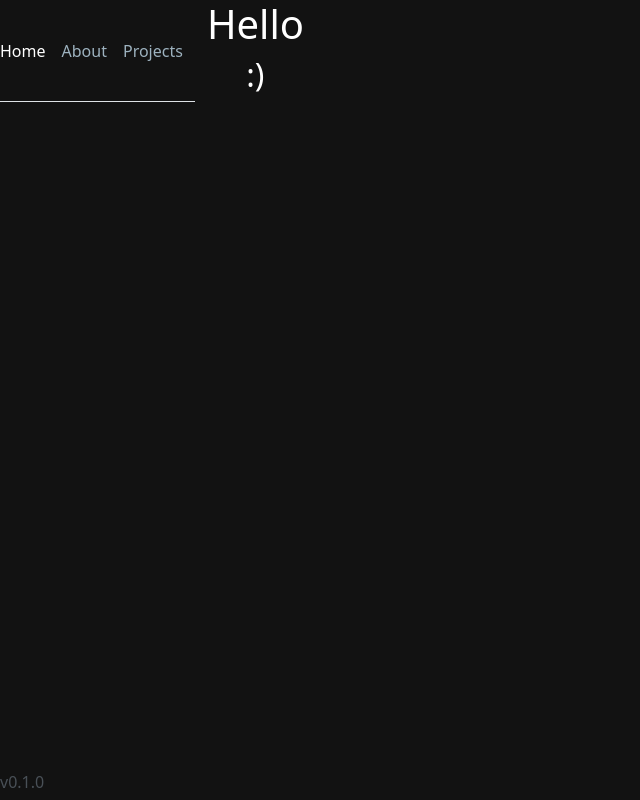
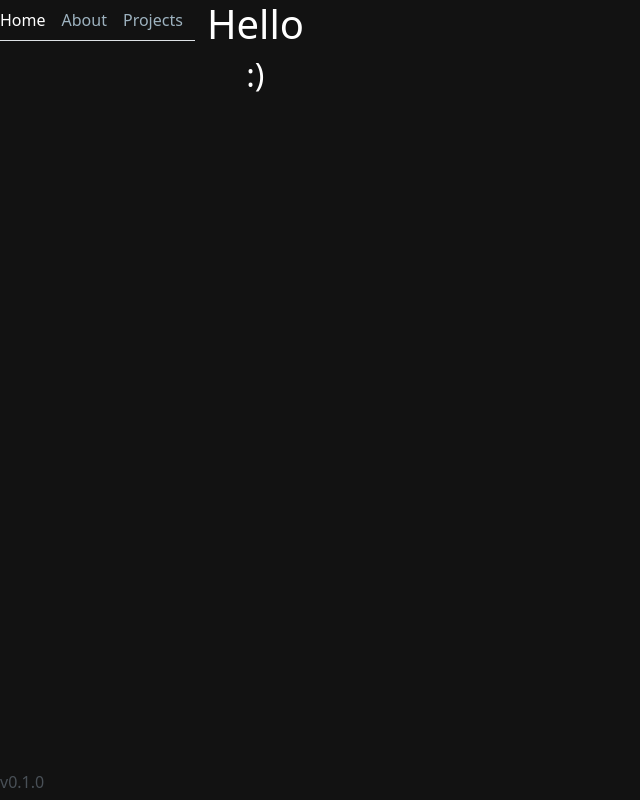
Before and after one commit to Dittiya/dittiya.github.io, a Vue app: page / in a window 1280 px wide. Shown: the whole page, without its empty margins (0-640 px from the left). Built offline with nearby package versions, Linux system fonts and the light colour scheme.

Commit message:
added navbar

```diff
--- a/src/components/NavigationBar.vue
+++ b/src/components/NavigationBar.vue
@@ -1,22 +1,33 @@
+<script setup>
+import { RouterLink } from 'vue-router';
+</script>
+
 <template>
-	<nav class="navbar navbar-expand-lg border-bottom border-bottom-dark">
-		<div class="container-fluid nav nav-underline justify-content-end">
-			<RouterLink to="/" active-class="text-white" class="nav-item link-underline link-underline-opacity-0">Home</RouterLink>
-			<RouterLink to="/about" active-class="text-white" class="nav-item link-underline link-underline-opacity-0">About</RouterLink>
-			<RouterLink to="/projects" active-class="text-white" class="nav-item link-underline link-underline-opacity-0">Projects</RouterLink>
-		</div>
-	</nav>
+	<header class="position-relative top-0 start-0 end-0">
+		<nav class="navbar navbar-expand-lg border-bottom border-bottom-dark">
+			<div class="container-fluid nav nav-underline justify-content-end">
+				<RouterLink to="/" active-class="text-white" class="nav-item link-underline link-underline-opacity-0">Home
+				</RouterLink>
+				<RouterLink to="/about" active-class="text-white" class="nav-item link-underline link-underline-opacity-0">
+					About
+				</RouterLink>
+				<RouterLink to="/projects" active-class="text-white"
+					class="nav-item link-underline link-underline-opacity-0">
+					Projects</RouterLink>
+			</div>
+		</nav>
+	</header>
 </template>
 
 <style>
 .nav-item {
 	color: #9DB2BF;
 }
+
 /* Hax
  * if someone knows how to do this elegantly pls tell me
  */
 .nav-item:hover {
 	background: #121212;
 	color: #bfd0db;
-}
-</style>
+}</style>
```
